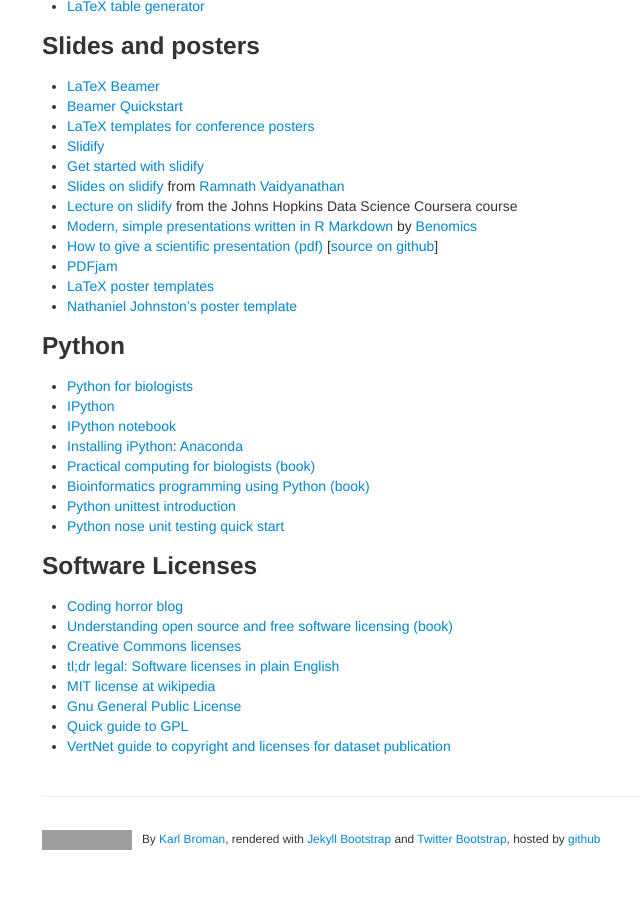
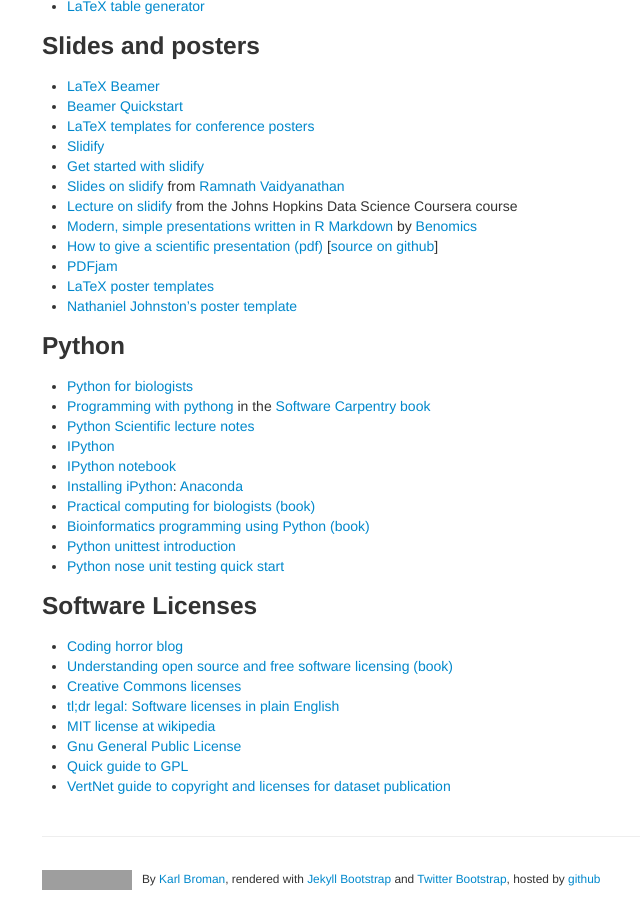
Before and after one commit to kbroman/Tools4RR, a Jekyll site: the page built from pages/resources.md, in a window 1280 px wide and 900 px high, scrolled down 3239 px. Shown: the whole window, without its empty margins (248-888 px from the left). Built offline with Jekyll 4.4.1, drawn with Linux system fonts in a browser that asks for light colours; before the commit the page ends 4099 px from its top, so only the background shows below that; grey boxes are pictures that could not be loaded.

Commit message:
Add to python resources

```diff
--- a/pages/resources.md
+++ b/pages/resources.md
@@ -218,6 +218,9 @@
 ### Python
 
 - [Python for biologists](http://pythonforbiologists.com/index.php/introduction-to-python-for-biologists/)
+- [Programming with pythong](http://software-carpentry.org/v5/book.html#programming-with-python)
+  in the [Software Carpentry](http://software-carpentry.org) [book](http://software-carpentry.org/v5/book.html)
+- [Python Scientific lecture notes](http://scipy-lectures.github.io/)
 - [IPython](http://ipython.org/)
 - [IPython notebook](http://ipython.org/notebook)
 - [Installing iPython](http://ipython.org/install.html): [Anaconda](http://continuum.io/downloads)
```
